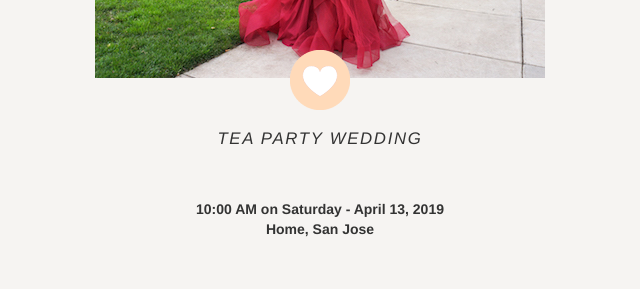
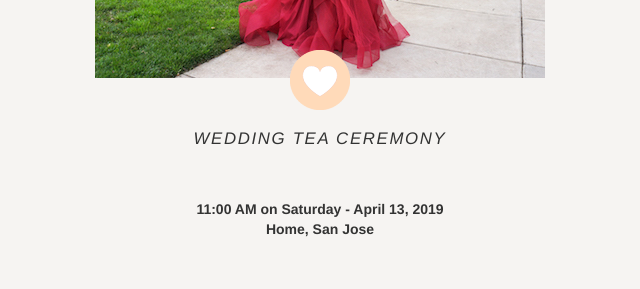
Before and after one commit to codeskiller/danielandloan, a website: page index.html in a window 1280 px wide. Shown: the part 3220-3509 px from the top of the page, 0-640 px from the left. Drawn offline with nearby package versions, Linux system fonts and the light colour scheme; some packages are replaced by stand-ins of ours.

Commit message:
edit titles

```diff
--- a/index.html
+++ b/index.html
@@ -158,10 +158,10 @@
 							<img src="/pictures/home/love-icon.png">
 						</div>
 						<div class="space"></div>
-						<h5 class="heading-text">TEA PARTY WEDDING</h5>
+						<h5 class="heading-text">WEDDING TEA CEREMONY</h5>
 						<div id="ceremony-detail">
 							<p></p>
-							<strong><p>10:00 AM on Saturday - April 13, 2019<br> Home, San Jose</p></strong>
+							<strong><p>11:00 AM on Saturday - April 13, 2019<br> Home, San Jose</p></strong>
 						</div>
 					</div>
 				</div>
```
